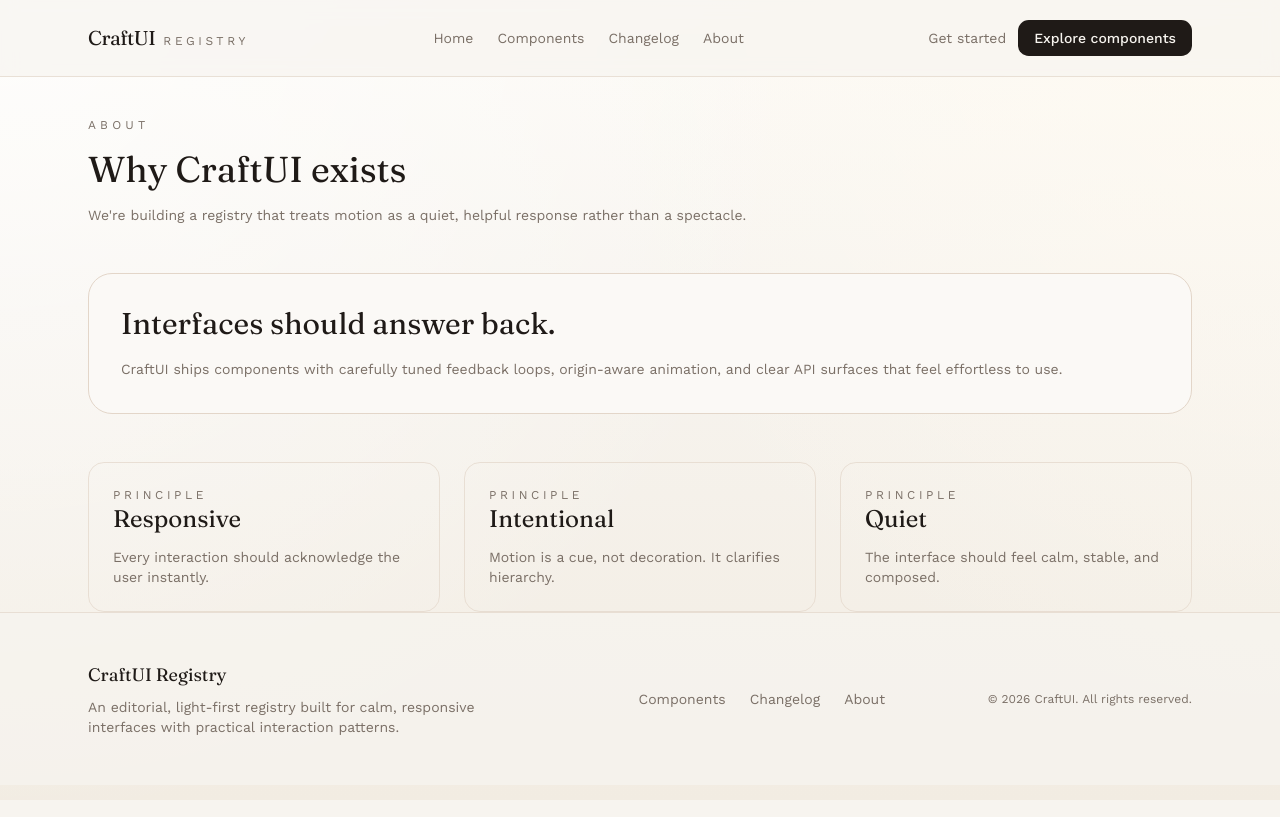
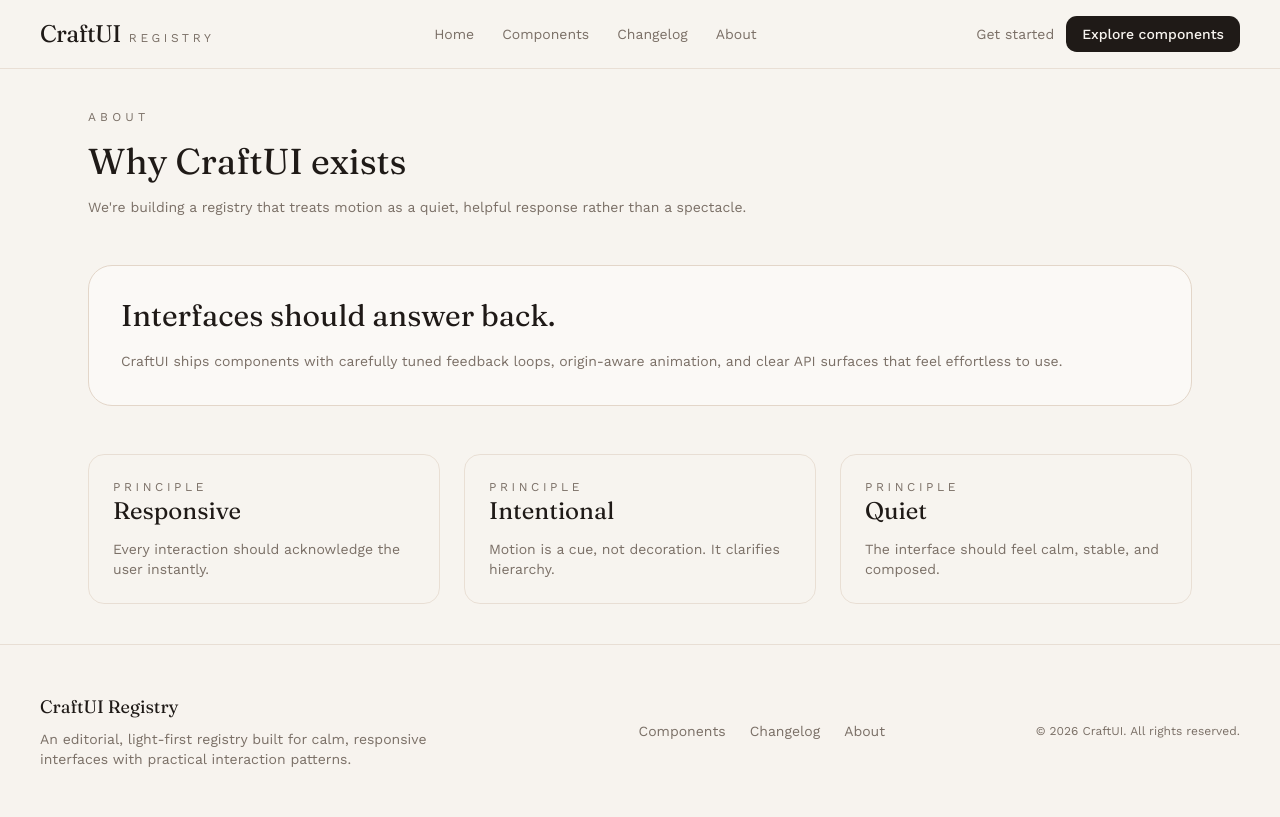
Before and after one commit to Craftui/ui, a Next.js app: page /about in a window 1280 px wide. Built offline with nearby package versions, Linux system fonts and the light colour scheme.

Commit message:
Refine full-width shell and restore home page container

```diff
--- a/src/app/about/page.tsx
+++ b/src/app/about/page.tsx
@@ -1,6 +1,6 @@
 export default function AboutPage() {
   return (
-    <div className="space-y-12">
+    <div className="mx-auto w-full max-w-6xl space-y-12 px-6 py-10">
       <header className="space-y-4">
         <p className="text-xs uppercase tracking-[0.35em] text-muted-foreground">
           About
@@ -13,9 +13,7 @@ export default function AboutPage() {
       </header>
 
       <div className="glass-card rounded-3xl p-8">
-        <h2 className="font-display text-3xl">
-          Interfaces should answer back.
-        </h2>
+        <h2 className="font-display text-3xl">Interfaces should answer back.</h2>
         <p className="mt-4 text-sm leading-relaxed text-muted-foreground">
           CraftUI ships components with carefully tuned feedback loops,
           origin-aware animation, and clear API surfaces that feel effortless to
--- a/src/app/changelog/page.tsx
+++ b/src/app/changelog/page.tsx
@@ -13,7 +13,7 @@ const updates = [
 
 export default function ChangelogPage() {
   return (
-    <div className="space-y-10">
+    <div className="mx-auto w-full max-w-6xl space-y-10 px-6 py-10">
       <header className="space-y-4">
         <p className="text-xs uppercase tracking-[0.35em] text-muted-foreground">
           Changelog
--- a/src/app/components/layout.tsx
+++ b/src/app/components/layout.tsx
@@ -3,9 +3,5 @@ export default function ComponentsLayout({
 }: Readonly<{
   children: React.ReactNode
 }>) {
-  return (
-    <div className="relative left-1/2 -mt-10 w-dvw max-w-none -translate-x-1/2 overflow-x-hidden">
-      {children}
-    </div>
-  )
+  return <div className="w-full overflow-x-hidden">{children}</div>
 }
--- a/src/app/layout.tsx
+++ b/src/app/layout.tsx
@@ -22,16 +22,14 @@ export const metadata: Metadata = {
 export default function RootLayout({
   children,
 }: Readonly<{
-  children: React.ReactNode;
+  children: React.ReactNode
 }>) {
   return (
     <html lang="en">
       <body className={`${display.variable} ${body.variable} antialiased`}>
-        <div className="min-h-screen">
+        <div className="min-h-screen bg-[color:var(--background)]">
           <SiteHeader />
-          <main className="mx-auto w-full max-w-6xl px-6 pt-10">
-            {children}
-          </main>
+          <main className="w-full">{children}</main>
           <SiteFooter />
         </div>
       </body>
--- a/src/app/page.tsx
+++ b/src/app/page.tsx
@@ -21,7 +21,7 @@ const principles = [
 
 export default function Home() {
   return (
-    <div className="space-y-20 pb-20">
+    <div className="mx-auto w-full max-w-6xl space-y-20 px-6 pb-20 pt-10">
       <section className="grid gap-12 pt-6 lg:grid-cols-[1.2fr_0.8fr]">
         <div className="space-y-6">
           <p className="text-xs uppercase tracking-[0.35em] text-muted-foreground">
--- a/src/components/site-footer.tsx
+++ b/src/components/site-footer.tsx
@@ -8,8 +8,8 @@ const footerLinks = [
 
 export function SiteFooter() {
   return (
-    <footer className="border-t border-border/70 bg-[color:var(--background)]/80">
-      <div className="mx-auto flex w-full max-w-6xl flex-col gap-6 px-6 py-12 md:flex-row md:items-center md:justify-between">
+    <footer className="border-t border-border/70 bg-[color:var(--background)]/85">
+      <div className="flex w-full flex-col gap-6 px-5 py-12 md:flex-row md:items-center md:justify-between md:px-8 lg:px-10">
         <div className="space-y-2">
           <p className="font-display text-lg">CraftUI Registry</p>
           <p className="max-w-md text-sm text-muted-foreground">
@@ -28,9 +28,7 @@ export function SiteFooter() {
             </Link>
           ))}
         </div>
-        <p className="text-xs text-muted-foreground">
-          © 2026 CraftUI. All rights reserved.
-        </p>
+        <p className="text-xs text-muted-foreground">© 2026 CraftUI. All rights reserved.</p>
       </div>
     </footer>
   )
--- a/src/components/site-header.tsx
+++ b/src/components/site-header.tsx
@@ -10,15 +10,17 @@ const navItems = [
 
 export function SiteHeader() {
   return (
-    <header className="border-b border-border/70 bg-[color:var(--background)]/70 backdrop-blur">
-      <div className="mx-auto flex w-full max-w-6xl items-center justify-between px-6 py-5">
+    <header className="sticky top-0 z-40 w-full border-b border-border/70 bg-[color:var(--background)]/85 backdrop-blur-xl">
+      <div className="w-full px-5 py-4 md:px-8 lg:px-10">
+        <div className="flex w-full items-center justify-between gap-6">
           <Link href="/" className="flex items-baseline gap-2">
-          <span className="font-display text-xl tracking-tight">CraftUI</span>
+            <span className="font-display text-2xl tracking-tight">CraftUI</span>
             <span className="text-xs uppercase tracking-[0.3em] text-muted-foreground">
               Registry
             </span>
           </Link>
-        <nav className="hidden items-center gap-6 text-sm text-muted-foreground md:flex">
+
+          <nav className="hidden items-center gap-7 text-sm text-muted-foreground md:flex">
             {navItems.map((item) => (
               <Link
                 key={item.href}
@@ -29,6 +31,7 @@ export function SiteHeader() {
               </Link>
             ))}
           </nav>
+
           <div className="flex items-center gap-3">
             <Link
               href="/components"
@@ -39,8 +42,10 @@ export function SiteHeader() {
             <Button className="hidden md:inline-flex">Explore components</Button>
           </div>
         </div>
+      </div>
+
       <div className="border-t border-border/60 md:hidden">
-        <div className="mx-auto flex w-full max-w-6xl flex-wrap items-center gap-4 px-6 py-4 text-sm text-muted-foreground">
+        <div className="flex w-full flex-wrap items-center gap-4 px-5 py-3 text-sm text-muted-foreground">
           {navItems.map((item) => (
             <Link
               key={item.href}
```
Lines whose indentation alone changed are shown as unchanged.
